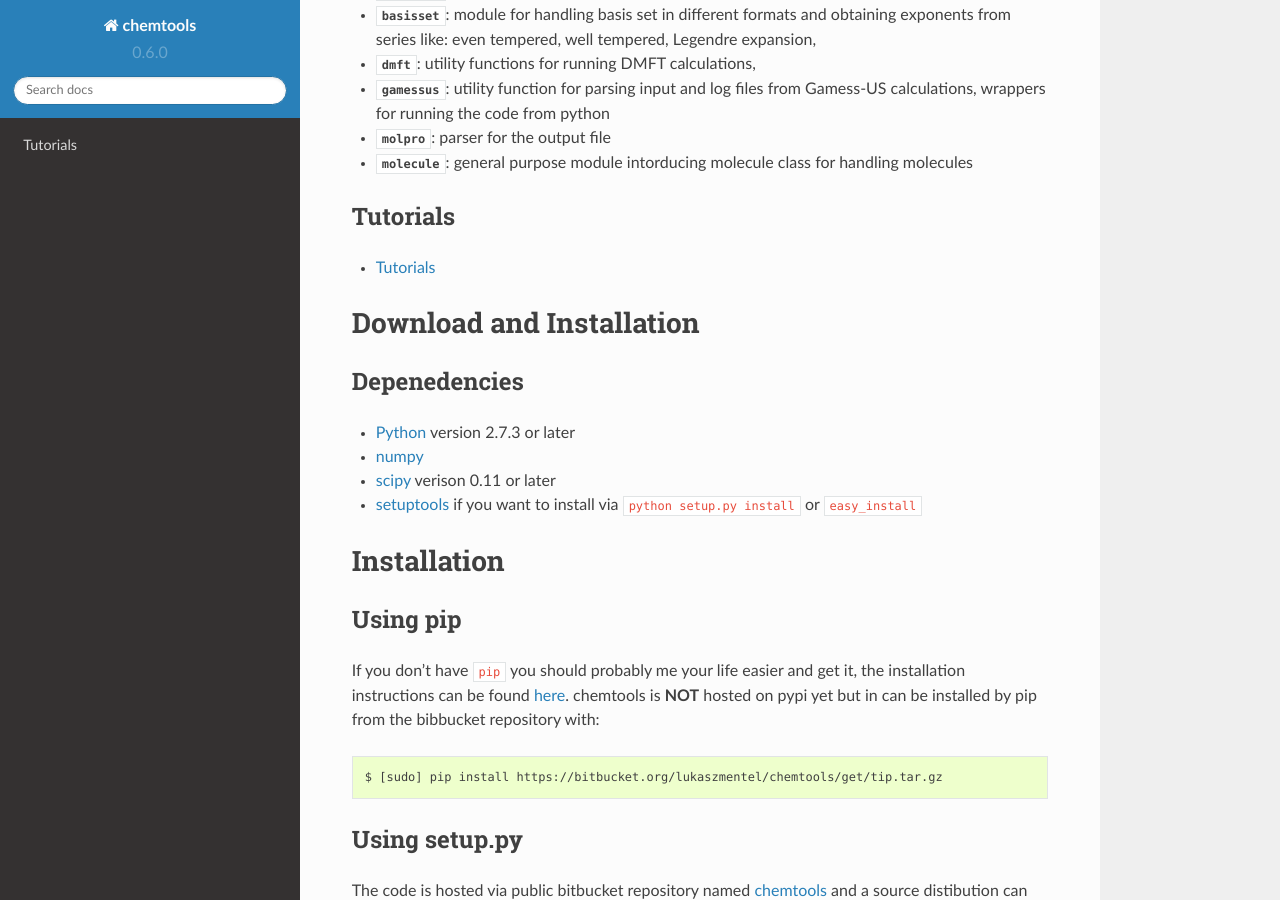
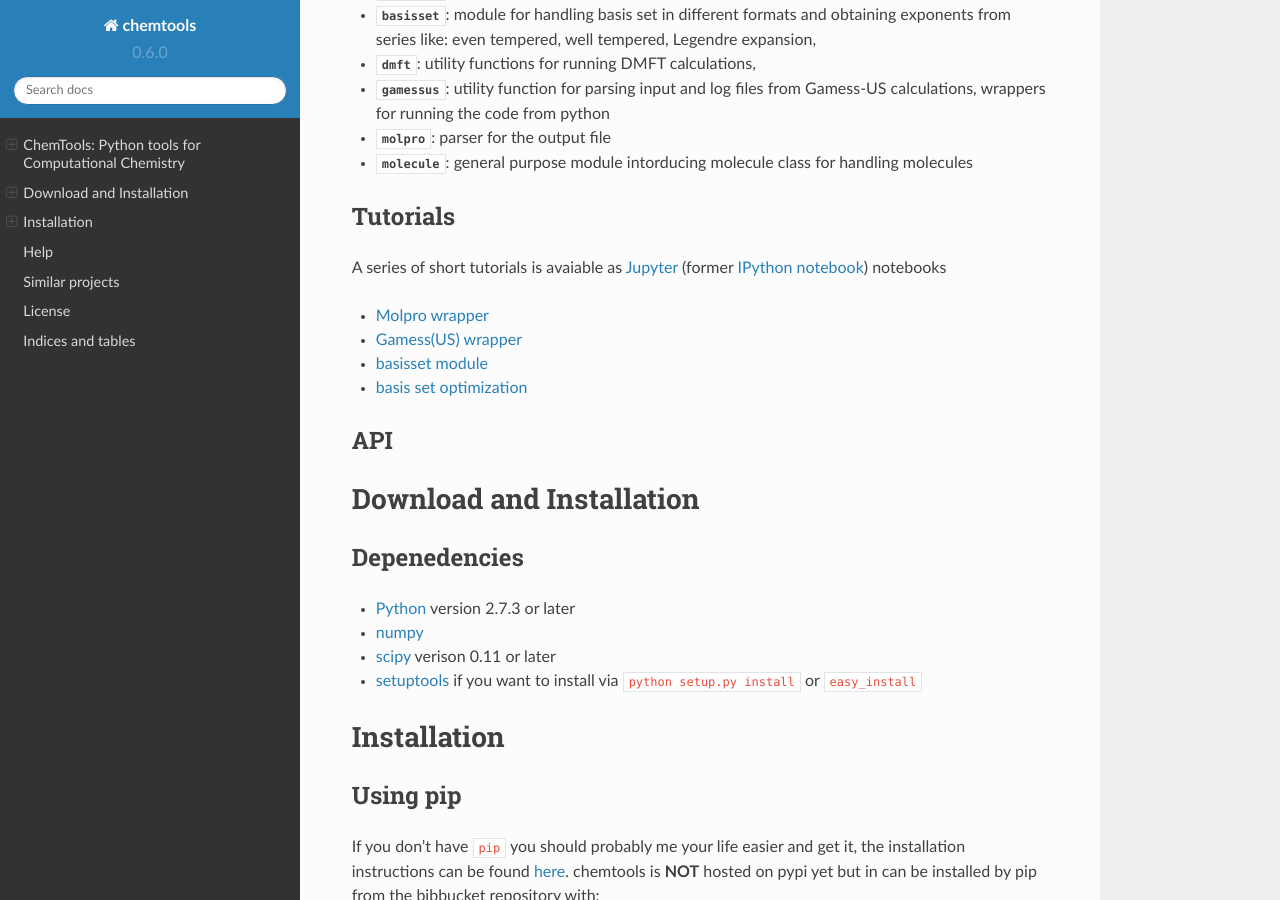
Before and after one commit to lmmentel/chemtools, a Sphinx documentation site: the page built from doc/source/index.rst, in a window 1280 px wide and 900 px high, scrolled down 371 px. Built offline with Sphinx 7.4.7 and the Read the Docs theme 2.0.0, drawn with Linux system fonts in a browser that asks for light colours; pages that are not in the unit, such as notebooks, are missing from menus.

Commit message:
updated the documentation and the basis set module tutorial

```diff
--- a/doc/source/conf.py
+++ b/doc/source/conf.py
@@ -29,7 +29,7 @@ class Mock(MagicMock):
 
 MOCK_MODULES = ['argparse', 'numpy', 'scipy', 'scipy.optimize', 'scipy.linalg', 'scipy.special', 'pandas',
     'sqlalchemy', 'sqlalchemy.orm', 'sqlalchemy.ext', 'sqlalchemy.ext.associationproxy',
-    'sqlalchemy.ext.declarative', 'sqlalchemy.ext.hybrid', 'elements']
+    'sqlalchemy.ext.declarative', 'sqlalchemy.ext.hybrid', 'mendeleev']
 sys.modules.update((mod_name, Mock()) for mod_name in MOCK_MODULES)
 
 on_rtd = os.environ.get('READTHEDOCS', None) == 'True'
--- a/doc/source/index.rst
+++ b/doc/source/index.rst
@@ -29,10 +29,21 @@ Current Modules
 Tutorials
 ---------
 
+A series of short tutorials is avaiable as `Jupyter <https://jupyter.org/>`_
+(former `IPython notebook <http://ipython.org/notebook.html>`_) notebooks
+
+
+* `Molpro wrapper <http://nbviewer.ipython.org/urls/bitbucket.org/lukaszmentel/chemtools/raw/tip/examples/ipython_notebooks/Molpro_tutorial.ipynb>`_
+* `Gamess(US) wrapper <http://nbviewer.ipython.org/urls/bitbucket.org/lukaszmentel/chemtools/raw/tip/examples/ipython_notebooks/Gamess_tutorial.ipynb>`_
+* `basisset module <http://nbviewer.ipython.org/urls/bitbucket.org/lukaszmentel/chemtools/raw/tip/examples/ipython_notebooks/BasisSet_tutorial.ipynb>`_
+* `basis set optimization <http://nbviewer.ipython.org/urls/bitbucket.org/lukaszmentel/chemtools/raw/tip/examples/ipython_notebooks/BasisOpt_tutorial.ipynb>`_
+
+API
+---
+
 .. toctree::
    :maxdepth: 2
 
-   Tutorials <tutorials>
    Module Reference <_reference/modules>
 
 Download and Installation
```
Also changed, not shown: doc/source/tutorials.rst (deleted, +0 -12 lines), 2 other files.
